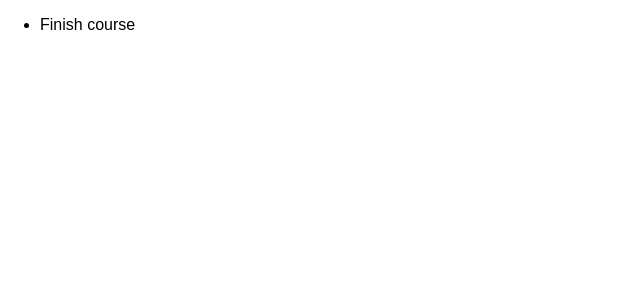
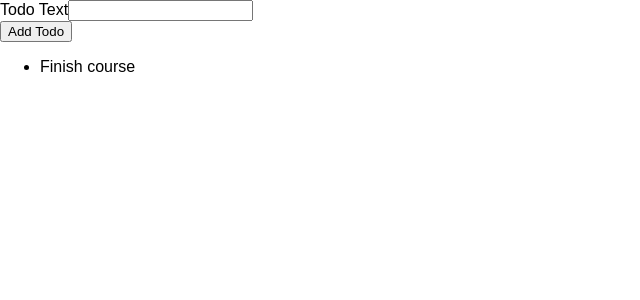
Before and after one commit to leila100/first-typescript-app, a React (Create React App) app: page / in a window 1280 px wide. Shown: the top 300 px of the page, without its empty margins (0-640 px from the left). Built offline with nearby package versions, Linux system fonts and the light colour scheme.

Commit message:
Add NweTodo component

```diff
--- a/src/App.tsx
+++ b/src/App.tsx
@@ -1,12 +1,14 @@
 import React from "react";
 
 import TodoList from "./components/TodoList";
+import NewTodo from "./components/NewTodo";
 
 const App: React.FC = () => {
   const todos = [{ id: "td1", text: "Finish course" }];
 
   return (
     <div className='App'>
+      <NewTodo />
       <TodoList items={todos} />
     </div>
   );
--- /dev/null
+++ b/src/components/NewTodo.tsx
@@ -0,0 +1,24 @@
+import React, { useRef } from "react";
+
+export interface NewTodoProps {}
+
+const NewTodo: React.SFC<NewTodoProps> = () => {
+  const textInputRef = useRef<HTMLInputElement>(null);
+
+  const todoSubmitHandler = (event: React.FormEvent) => {
+    event?.preventDefault();
+    const enteredText = textInputRef?.current?.value;
+    console.log(enteredText);
+  };
+  return (
+    <form onSubmit={todoSubmitHandler}>
+      <div>
+        <label htmlFor='todoText'>Todo Text</label>
+        <input type='text' id='todoText' ref={textInputRef} />
+      </div>
+      <button type='submit'>Add Todo</button>
+    </form>
+  );
+};
+
+export default NewTodo;
```
